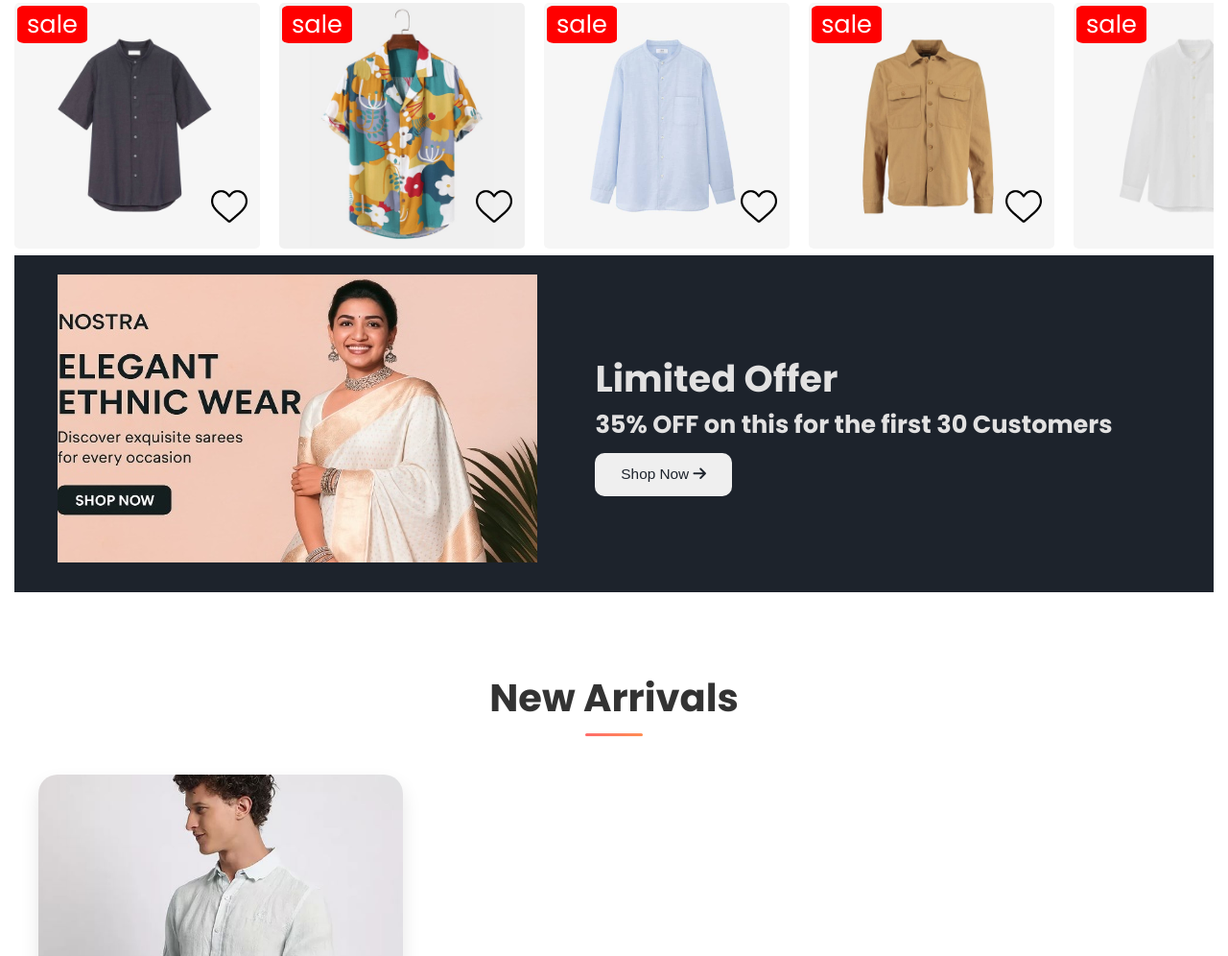
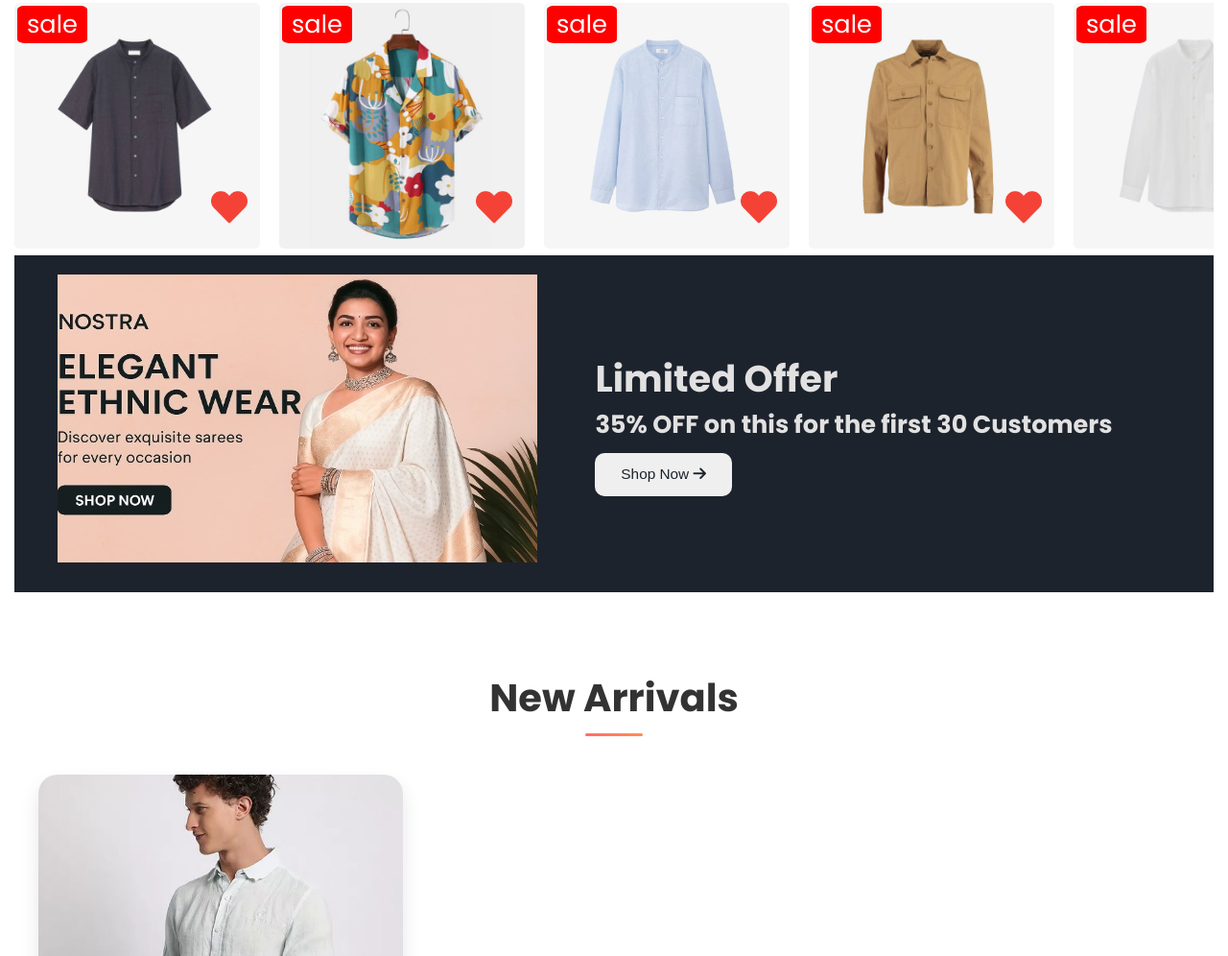
Before and after one commit to Suriyaa003/Nostra_Ecommerce, a plain HTML site: page index.html in a window 1280 px wide. Shown: the part 1950-2946 px from the top of the page at 96% size. Drawn offline with Linux system fonts and the light colour scheme.

Commit message:
Update like index.html

```diff
--- a/index.html
+++ b/index.html
@@ -270,7 +270,7 @@
                 <div class="most-wanted-container">
                     <img style="width: 20vw;" src="n8.jpg" alt="">
                     <p class="sale-overlay">sale</p>
-                    <img class="like-button" src="blackheart.png" alt="">
+                    <img class="like-button" src="redheart.png" alt="">
 
                 </div>
 
@@ -278,13 +278,13 @@
                     <img style="width: 20vw;" src="f1.jpg" alt="">
 
                     <p class="sale-overlay">sale</p>
-                    <img class="like-button" src="blackheart.png" alt="">
+                    <img class="like-button" src="redheart.png" alt="">
                 </div>
 
                 <div class="most-wanted-container">
                     <img style="width: 20vw;" src="n1.jpg" alt="">
                     <p class="sale-overlay">sale</p>
-                    <img class="like-button" src="blackheart.png" alt="">
+                    <img class="like-button" src="redheart.png" alt="">
 
 
                 </div>
@@ -292,7 +292,7 @@
                 <div class="most-wanted-container">
                     <img style="width: 20vw;" src="n7.jpg" alt="">
                     <p class="sale-overlay">sale</p>
-                    <img class="like-button" src="blackheart.png" alt="">
+                    <img class="like-button" src="redheart.png" alt="">
 
 
                 </div>
@@ -300,7 +300,7 @@
                 <div class="most-wanted-container">
                     <img style="width: 20vw;" src="n3.jpg" alt="">
                     <p class="sale-overlay">sale</p>
-                    <img class="like-button" src="blackheart.png" alt="">
+                    <img class="like-button" src="redheart.png" alt="">
 
                 </div>
 
@@ -308,13 +308,13 @@
                     <img style="width: 20vw;" src="f7.jpg" alt="">
 
                     <p class="sale-overlay">sale</p>
-                    <img class="like-button" src="blackheart.png" alt="">
+                    <img class="like-button" src="redheart.png" alt="">
                 </div>
 
                 <div class="most-wanted-container">
                     <img style="width: 20vw;" src="n4.jpg" alt="">
                     <p class="sale-overlay">sale</p>
-                    <img class="like-button" src="blackheart.png" alt="">
+                    <img class="like-button" src="redheart.png" alt="">
 
 
                 </div>
@@ -322,7 +322,7 @@
                 <div class="most-wanted-container">
                     <img style="width: 20vw;" src="n7.jpg" alt="">
                     <p class="sale-overlay">sale</p>
-                    <img class="like-button" src="blackheart.png" alt="">
+                    <img class="like-button" src="redheart.png" alt="">
 
 
                 </div>
```
